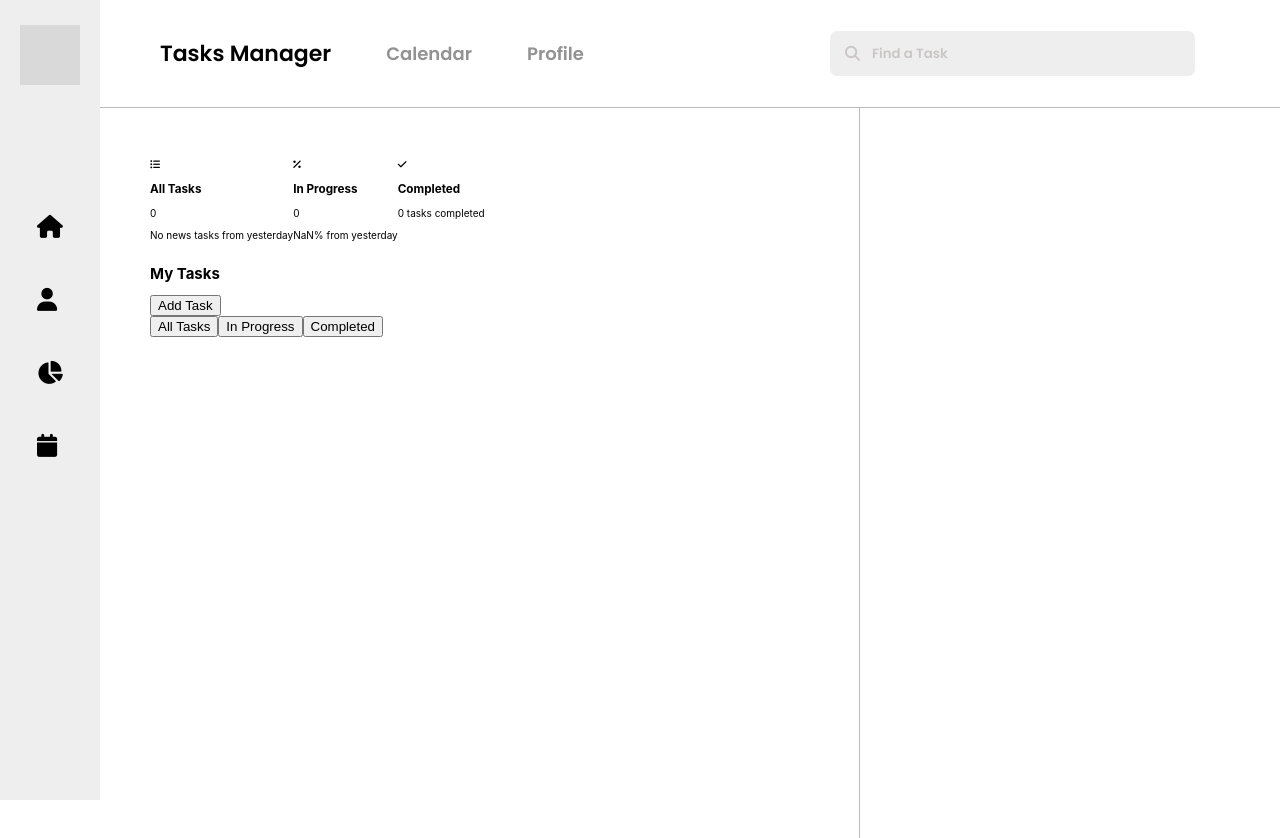
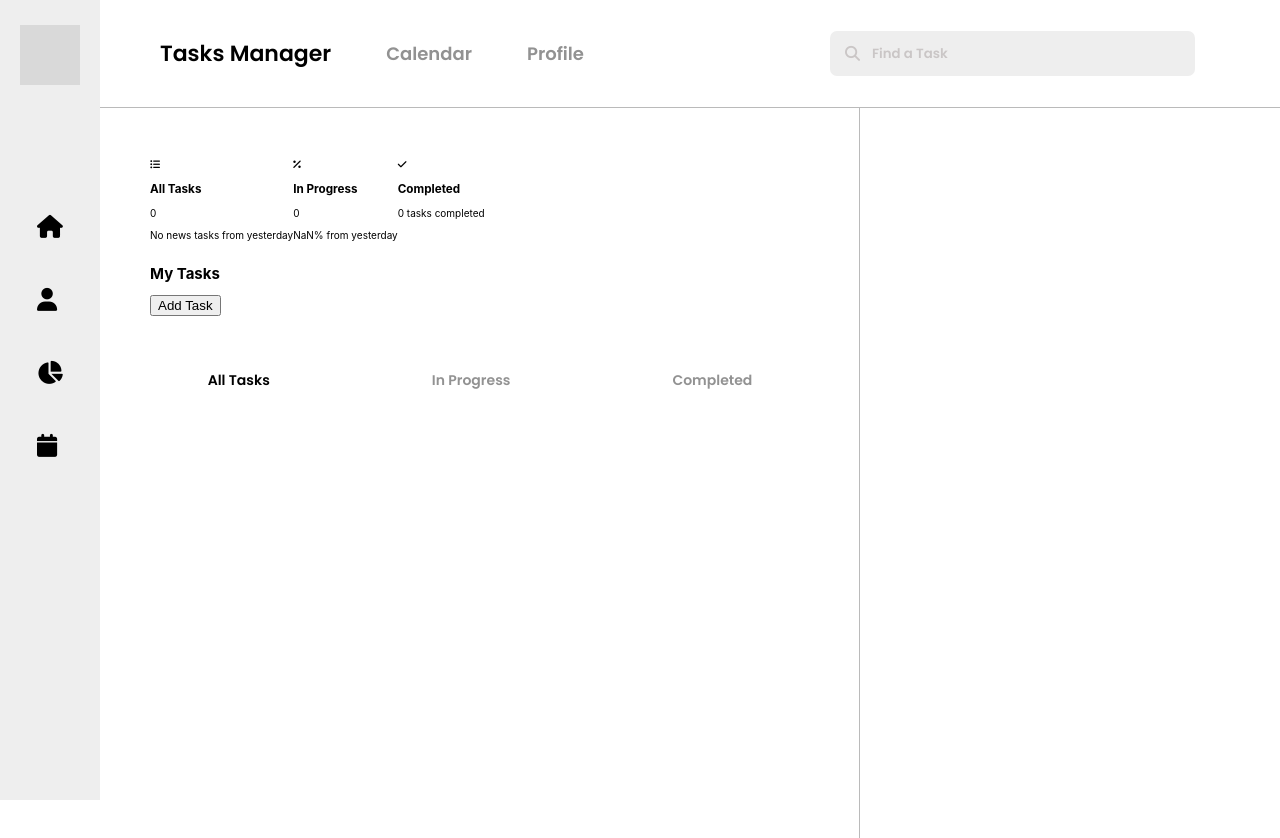
Before and after one commit to AlexandreEadDev/TasksManager, a React (Create React App) app in the folder client/: page / in a window 1280 px wide. Shown: the top 838 px of the page. Built offline with nearby package versions, Linux system fonts and the light colour scheme.

Commit message:
css filter btn home

```diff
--- a/client/src/App.css
+++ b/client/src/App.css
@@ -42,7 +42,7 @@ code {
 
 .button-w a {
   font-family: var(--poppins);
-  font-size: 1.8em;
+  font-size: 1.8rem;
   font-style: normal;
   font-weight: 600;
   line-height: 3rem;
@@ -181,3 +181,23 @@ code {
   right: 0;
   border-left: 1px solid #bababa;
 }
+
+.home-filter-btn {
+  display: flex;
+  align-items: center;
+  justify-content: center;
+  gap: 15rem;
+  margin: 5rem 47rem 5rem 0;
+}
+
+.home-filter-btn button {
+  font-family: var(--poppins);
+  font-style: normal;
+  font-weight: 600;
+  font-size: 1.4rem;
+  line-height: 27px;
+  border: none;
+  background-color: white;
+  cursor: pointer;
+  width: fit-content;
+}
--- a/client/src/screen/home.js
+++ b/client/src/screen/home.js
@@ -386,12 +386,27 @@ export default function Home() {
             </div>
           )}
 
-          <div>
-            <button onClick={() => handleFilterClick("all")}>All Tasks</button>
-            <button onClick={() => handleFilterClick("inProgress")}>
+          <div className="home-filter-btn">
+            <button
+              style={{ color: filterType === "all" ? "black" : "#929292" }}
+              onClick={() => handleFilterClick("all")}
+            >
+              All Tasks
+            </button>
+            <button
+              style={{
+                color: filterType === "inProgress" ? "black" : "#929292",
+              }}
+              onClick={() => handleFilterClick("inProgress")}
+            >
               In Progress
             </button>
-            <button onClick={() => handleFilterClick("completed")}>
+            <button
+              style={{
+                color: filterType === "completed" ? "black" : "#929292",
+              }}
+              onClick={() => handleFilterClick("completed")}
+            >
               Completed
             </button>
           </div>
```
